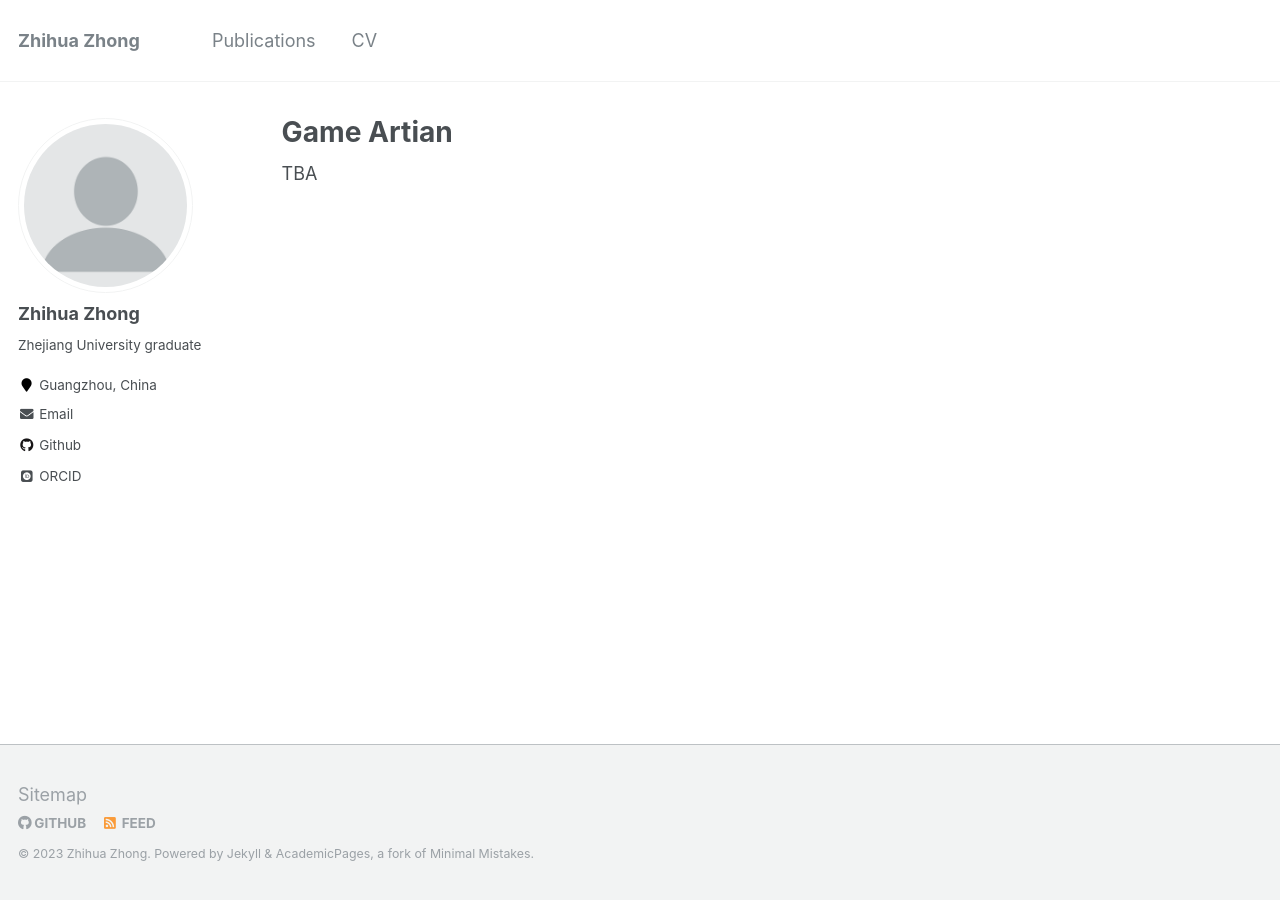
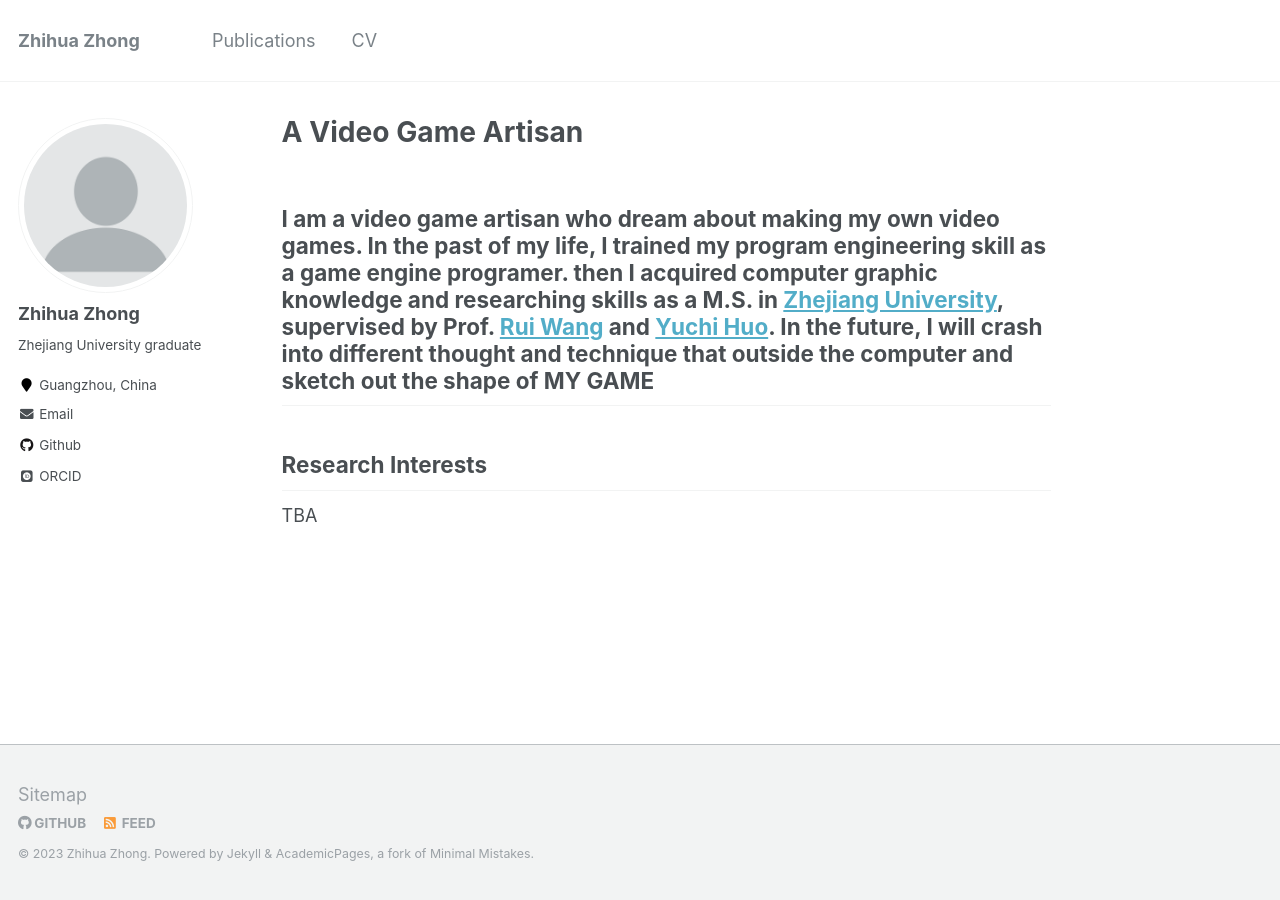
Before and after one commit to Isaac-Paradox/Isaac-Paradox.github.io, a Jekyll site: the page built from _pages/about.md, in a window 1280 px wide. Built offline with Jekyll 4.4.1, drawn with Linux system fonts in a browser that asks for light colours; some web fonts are replaced.

Commit message:
about me

```diff
--- a/_pages/about.md
+++ b/_pages/about.md
@@ -1,11 +1,13 @@
 ---
 permalink: /
-title: "Game Artian"
+title: "A Video Game Artisan"
 excerpt: "About me"
 author_profile: true
 redirect_from:
   - /about/
   - /about.html
 ---
-
+I am a video game artisan who dream about making my own video games. In the past of my life, I trained my program engineering skill as a game engine programer. then I acquired computer graphic knowledge and researching skills as a M.S. in [Zhejiang University](https://www.zju.edu.cn/english/), supervised by Prof. [Rui Wang](http://www.cad.zju.edu.cn/home/rwang/) and [Yuchi Huo](https://person.zju.edu.cn/en/yuchihuo). In the future, I will crash into different thought and technique that outside the computer and sketch out the shape of **MY GAME**
+---
+## Research Interests
 TBA
```
